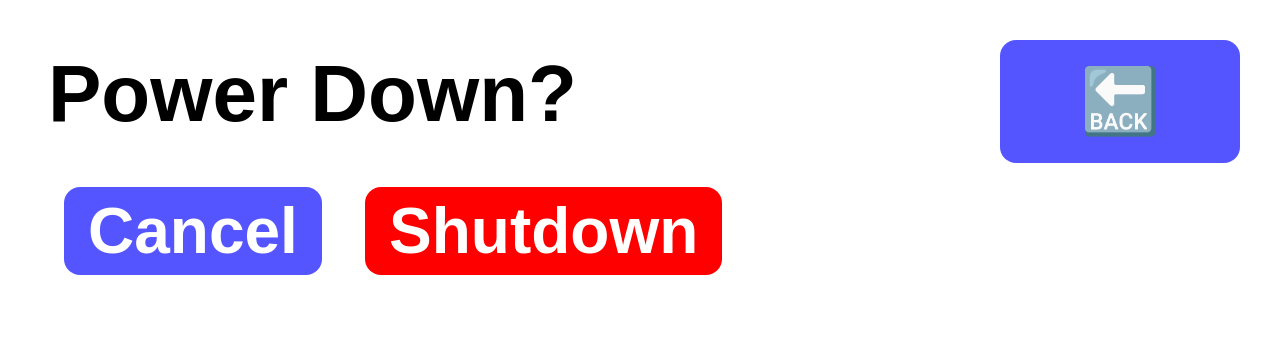
After one commit to melbcc/QR-Code-Reader, a Django app: page /power/confirm in a window 1280 px wide. The commit adds this page. Shown: the top 347 px of the page. Run offline with Django 3.2, Linux system fonts and the light colour scheme; parts of the project's set-up code (start-up, migrations or seed data) failed here and were passed over.

Commit message:
poweroff confirm & execute pages

```diff
--- a/webapp/scanner/static/scanner/css/config.css
+++ b/webapp/scanner/static/scanner/css/config.css
@@ -33,6 +33,10 @@ li {
     color: white;
 }
 
+.button-red {
+    background: red;
+}
+
 .home-btn a:visited {
     color: white;
     text-decoration: none;
--- /dev/null
+++ b/webapp/scanner/templates/poweroff-confirm.html
@@ -0,0 +1,20 @@
+{% load staticfiles %}
+<!DOCTYPE html>
+<html>
+  <head>
+    <link rel="shortcut icon" type="image/png" href="{% static 'scanner/img/favicon.ico' %}"/>
+    <!-- Style -->
+    <link type="text/css" rel="stylesheet" href="{% static 'scanner/css/config.css' %}">
+  </head>
+  <body>
+    <div class="button home-btn fixed-topright">
+      <a href="{% url 'index' %}">&#x1F519;</a>
+    </div>
+
+    <h1>Power Down?</h1>
+    <p>
+      <a href="{% url 'index' %}" class="button">Cancel</a>
+      <a href="{% url 'power-off' %}" class="button button-red">Shutdown</a>
+    </p>
+  </body>
+</html>
--- a/webapp/scanner/urls.py
+++ b/webapp/scanner/urls.py
@@ -11,7 +11,9 @@ urlpatterns = [
     path(r'scan', views.ScannerView.as_view(), name='scanner-scan'),
     path(r'att', views.AttendanceSelect.as_view(), name='attendance-select'),
     path(r'att/<int:event_pk>', views.AttendanceList.as_view(), name='attendance-list'),
-    path(r'att/<int:event_pk>/csv', views.AttendanceListCSV.as_view(), name='attendance-csv')
+    path(r'att/<int:event_pk>/csv', views.AttendanceListCSV.as_view(), name='attendance-csv'),
+    path(r'power/confirm', views.PowerOffConfirmationView.as_view(), name='power-confirm'),
+    path(r'power/off', views.PowerOffView.as_view(), name='power-off'),
 ]
 
 # ----- REST API
--- a/webapp/scanner/views.py
+++ b/webapp/scanner/views.py
@@ -210,3 +210,17 @@ class AttendanceListCSV(View):
 
         # Return HTTP response
         return response
+
+
+# ---------- Power Off
+class PowerOffConfirmationView(generic.TemplateView):
+    template_name = "poweroff-confirm.html"
+
+
+class PowerOffView(View):
+    template_name = "poweroff-execute.html"
+
+    def get(self, request, *args, **kwargs):
+        import subprocess
+        proc = subprocess.call("/sbin/poweroff", shell=True)
+        return render(request, self.template_name)
```
Also changed, not shown: webapp/scanner/templates/poweroff-execute.html (added, +12 -0 lines).
